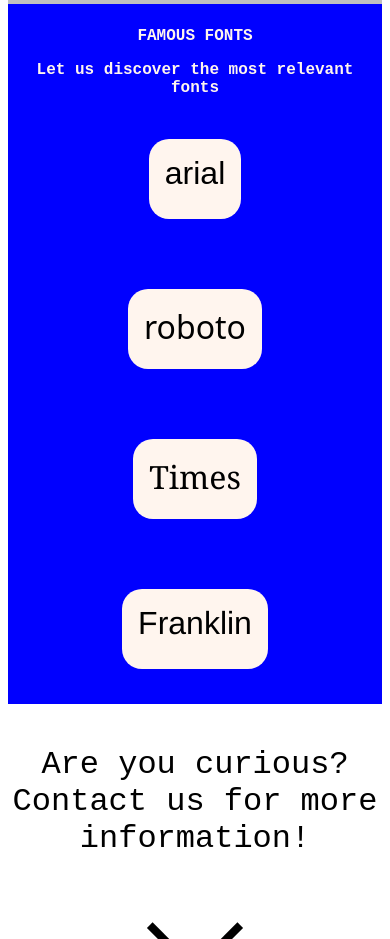
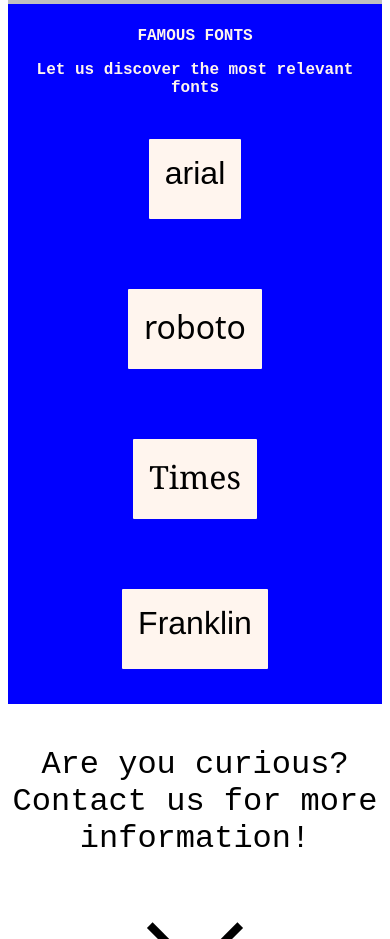
Before and after one commit to lmrg/Font-Master, a plain HTML site: page index.html in a window 390 px wide. Shown: the part 2260-3199 px from the top of the page. Drawn offline with Linux system fonts and the light colour scheme; files whose address does not match are found by name.

Commit message:
Border Changes

```diff
--- a/Styleguide.css
+++ b/Styleguide.css
@@ -263,6 +263,7 @@ header{
 
     .slider p{
         font-size: 2rem;
+        border-radius: 1px;
     }
 }
 
```
